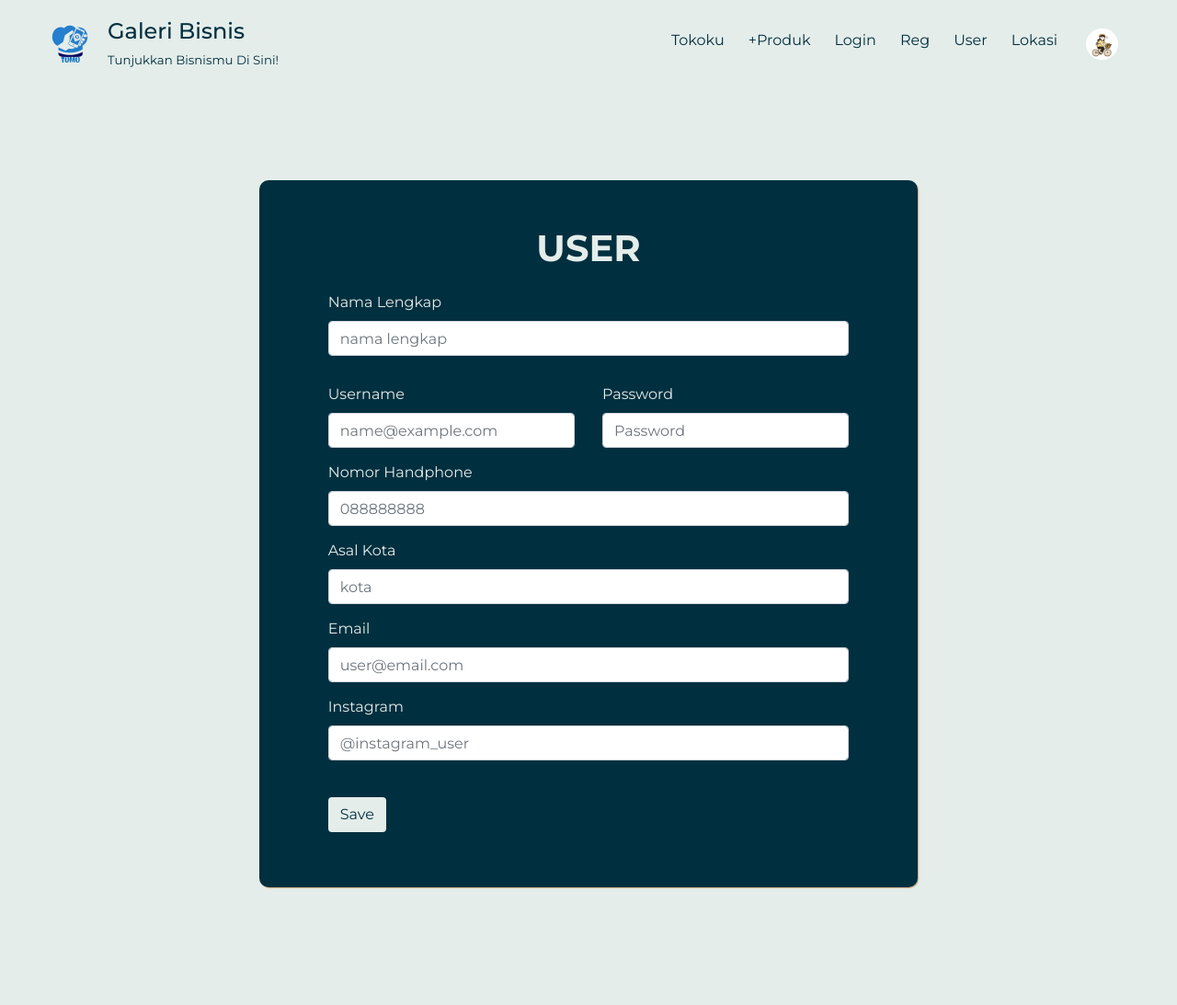
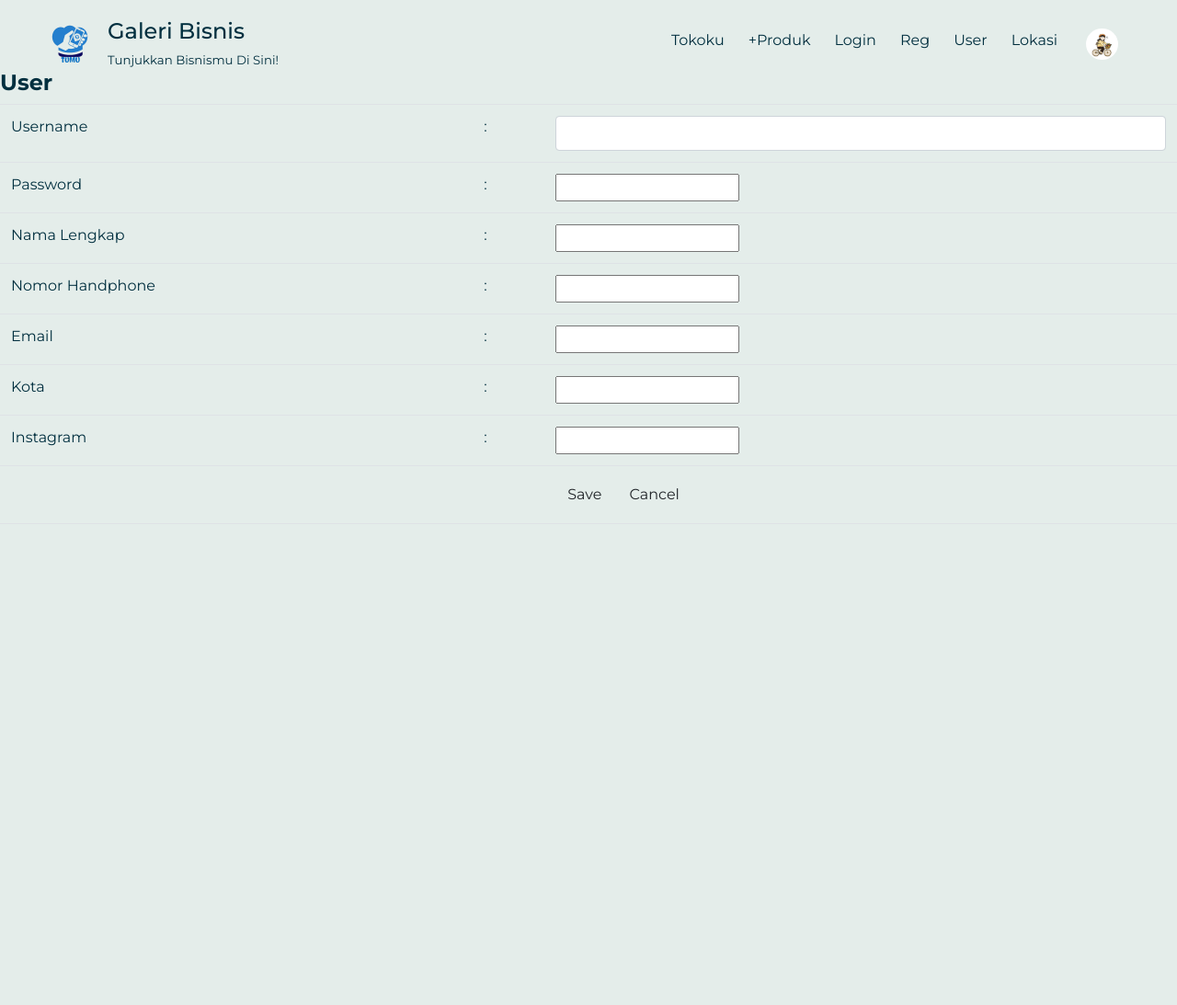
Before and after one commit to khonsa-mutmainnah/TumuGaleriBisnis, a PHP site: page /index.php?p=user in a window 1280 px wide. Shown: the whole page at 92% size. After the commit the page ends 544 px from the top, so only its background shows below. Run offline with PHP 8.4, Linux system fonts and the light colour scheme.

Commit message:
Membenarkan yang error

```diff
--- a/class/class.User.php
+++ b/class/class.User.php
@@ -1,33 +1,21 @@
 <?php
+class User extends Connection
+{
+    private $username = "";
+    private $password = "";
+    private $nama = "";
+    private $no_hp = "";
+    private $email = "";
+    private $kota = "";
+    private $role = "";
+    private $instagram_user = "";
+    private $foto = "";
+    private $hasil = false;
+    private $message = "";
 
-class User extends connection{
-    private $username = '';
-    private $password = '';
-    private $nama = '';
-    private $email = '';
-    private $no_hp = '';
-    private $kota = '';
-    private $instagram_user = '';
-    private $foto = '';
-    private $role = '';
-    private $hasil= false;
-    private $message= '';
-
-    // //User Contructor
-    // public function __construct(){
-    //     $this->username = $username;
-    //     $this->password = $password;
-    //     $this->nama = $nama;
-    //     $this->email = $email;
-    //     $this->no_hp = $no_hp;
-    //     $this->kota = $kota;
-    //     $this->role = $role;
-    // }
-
-    //Get Automatic
-    public function __get($atribute){
-        if(property_exists($this, $atribute))
-        {
+    public function __get($atribute)
+    {
+        if (property_exists($this, $atribute)) {
             return $this->$atribute;
         }
     }
@@ -39,80 +27,84 @@
         }
     }
 
-    public function AddUser(){
-        $sql = "INSERT INTO user(username, password, nama, email, no_hp, kota, foto, instagram_user, role)
-                VALUES ('$this->username', '$this->password', '$this->nama', '$this->email', '$this->no_hp', '$this->kota', '$this->foto','$this->instagram_user', '$this->role')";
-                $this->hasil=mysqli_query($this->connection, $sql);
+    public function AddUser()
+    {
+        $sql = "INSERT INTO user (username, password, nama, no_hp, email, kota, role, instagram_user, foto)
+        VALUES ('$this->username', '$this->password', '$this->nama', '$this->no_hp', '$this->email', '$this->kota', '$this->role', '$this->instagram_user', '$this->foto')";
+        $this->hasil = mysqli_query($this->connection, $sql);
 
-        if($this->hasil)
-            $this->message='user berhasil ditambahkan!';
+        if ($this->hasil)
+            $this->message = 'Data berhasil ditambahkan';
         else
-            $this->message='user gagal ditambahkan';
+            $this->message = 'Data gagal ditambahkan';
     }
 
-    public function UpdateUser(){
+    public function UpdateUser()
+    {
         $sql = "UPDATE user
-                SET password = '$this->password', nama = '$this->nama', email = '$this->email', no_hp = '$this->no_hp', kota = '$this->kota', foto = '$this->foto', instagram_user = '$this->instagram_user', role = '$this->role'
-                WHERE username = '$this->username'";
+        SET password ='$this->password', nama = '$this->nama', no_hp = '$this->no_hp', email = '$this->email', kota = '$this->kota', role = '$this->role', instagram_user = '$this->instagram_user', foto = '$this->foto'
+        WHERE username = '$this->username'";
 
         $this->hasil = mysqli_query($this->connection, $sql);
-        if($this->hasil)
-            $this->message='Data berhasil diupdate!';
+        if ($this->hasil)
+            $this->message = 'Data berhasil diubah!';
         else
-            $this->message='Data gagal diupdate';
+            $this->message = 'Data gagal diubah!';
     }
 
-    public function DeleteUser(){
-        $sql = "DELETE FROM user WHERE username='$this->username'";
+
+    public function DeleteUser()
+    {
+        $sql = "DELETE FROM user WHERE username = '$this->username'";
+
         $this->hasil = mysqli_query($this->connection, $sql);
 
-        if($this->hasil)
-            $this->message='user berhasil dihapus!';
+        if ($this->hasil)
+            $this->message = 'Data berhasil dihapus';
         else
-            $this->message='user gagal dihapus';
+            $this->message = 'Data gagal dihapus';
     }
+    public function SelectAllUser()
+    {
+        $sql = "SELECT * FROM user";
+        $result = mysqli_query($this->connection, $sql);
+        $arrResult = array();
+        $cnt = 0;
 
-    public function SelectAllUser(){
-        $sql="SELECT * FROM user";
-        $result = mysqli_query($this->connection, $sql);
-        $arrResult= Array();
-        $cnt=0;
-
-        if(mysqli_num_rows($result)>0){
-            while ($data=mysqli_fetch_Array($result)){
+        if (mysqli_num_rows($result) > 0) {
+            while ($data = mysqli_fetch_array($result)) {
                 $objUser = new User();
                 $objUser->username = $data['username'];
                 $objUser->password = $data['password'];
                 $objUser->nama = $data['nama'];
+                $objUser->no_hp = $data['no_hp'];
                 $objUser->email = $data['email'];
-                $objUser->no_hp = $data['no_hp'];
                 $objUser->kota = $data['kota'];
                 $objUser->role = $data['role'];
-                $arrResult[$cnt]=$objUser;
+                $objUser->instagram_user = $data['instagram_user'];
+                $objUser->foto = $data['foto'];
+                $arrResult[$cnt] = $objUser;
                 $cnt++;
             }
         }
         return $arrResult;
     }
+    public function SelectOneUser()
+    {
+        $sql = "SELECT * FROM user WHERE username='$this->username'";
+        $resultOne = mysqli_query($this->connection, $sql);
+        if (mysqli_num_rows($resultOne) == 1) {
+            $this->hasil = true;
 
-    public function SelectOneUser(){
-        $sql="SELECT* FROM user WHERE username='$this->username'";
-        $resultOne = mysqli_query($this->connection, $sql);
-
-        if(mysqli_num_rows($resultOne)==1){
-            $this->hasil=true;
-
-            $data=mysqli_fetch_Assoc($resultOne);
-            $objUser->username = $data['username'];
-            $objUser->password = $data['password'];
-            $objUser->nama = $data['nama'];
-            $objUser->email = $data['email'];
-            $objUser->no_hp = $data['no_hp'];
-            $objUser->kota = $data['kota'];
-            $objUser->instagram_user = $data['instagram_user'];
-            $objUser->foto = $data['foto'];
-            $objUser->role = $data['role'];
+            $data = mysqli_fetch_assoc($resultOne);
+            $this->password = $data['password'];
+            $this->nama = $data['nama'];
+            $this->no_hp = $data['no_hp'];
+            $this->email = $data['email'];
+            $this->kota = $data['kota'];
+            $this->role = $data['role'];
+            $this->instagram_user = $data['instagram_user'];
+            $this->foto = $data['foto'];
         }
     }
 }
-?>
--- a/pages/delete-user.php
+++ b/pages/delete-user.php
@@ -3,7 +3,7 @@
 
     if(isset($_GET['username'])){
         $objUser = new User();
-        $objUser->id_toko = $_GET['username'];
+        $objUser->username = $_GET['username'];
         $objUser->DeleteUser();
         echo "<script> alert('$objUser->message'); </script>";
         echo "<script>window.location = 'index.php?p=userlist'</script>";
--- a/pages/user.php
+++ b/pages/user.php
@@ -2,17 +2,17 @@
     require_once ('./class/class.User.php');
     $objUser= new User();
     if (isset ($_POST['btnSubmit'])){
-      $objUser->username= $_POST['username'];
-      $objUser->password= $_POST['password'];
-      $objUser->nama= $_POST['nama'];
-      $objUser->email= $_POST['email'];
-      $objUser->no_hp= $_POST['no_hp'];
-      $objUser->kota= $_POST['kota'];
-      $objUser->foto= $_POST['foto'];
-      $objUser->role= $_POST['role'];
-      $objUser->instagram_user= $_POST['instagram_user'];
+      $objUser->username = $_POST['username'];
+      $objUser->password = $_POST['password'];
+      $objUser->nama = $_POST['nama'];
+      $objUser->no_hp = $_POST['no_hp'];
+      $objUser->email = $_POST['email'];
+      $objUser->kota = $_POST['kota'];
+      $objUser->role = $_POST['role'];
+      $objUser->instagram_user = $_POST['instagram_user'];
+      $objUser->foto = $_POST['foto'];
 
-      if(isset($_GET['username'])){
+      if(isset ($_GET['username'])){
         $objUser->username= $_GET['username'];
         $objUser->UpdateUser();
       }
@@ -30,7 +30,63 @@
     }
 ?>
 
-<div class="user">
+<h4 class="title">
+<span class="text"><strong>User</strong></span>
+</h4>
+<form action="" method="post">
+<table class="table">
+<tr>
+<td>Username</td>
+<td>:</td>
+<td><input type="text" class="form-control" name="username"
+value="<?php echo $objUser->username; ?>"></td>
+</tr>
+<tr>
+<td>Password</td>
+<td>:</td>
+<td><input type="password" class="formcontrol" username="password" name="password"
+value="<?php echo $objUser->password; ?>"></td>
+</tr>
+<tr>
+<td>Nama Lengkap</td>
+<td>:</td>
+<td><input type="text" class="formcontrol" username="nama" name="nama"
+value="<?php echo $objUser->nama; ?>"></td>
+</tr>
+<tr>
+<td>Nomor Handphone</td>
+<td>:</td>
+<td><input type="text" class="formcontrol" username="no_hp" name="no_hp"
+value="<?php echo $objUser->nama; ?>"></td>
+</tr>
+<tr>
+<td>Email</td>
+<td>:</td>
+<td><input type="text" class="formcontrol" username="email" name="email"
+value="<?php echo $objUser->email; ?>"></td>
+</tr>
+<tr>
+<td>Kota</td>
+<td>:</td>
+<td><input type="text" class="formcontrol" username="kota" name="kota"
+value="<?php echo $objUser->kota; ?>"></td>
+</tr>
+<tr>
+<td>Instagram</td>
+<td>:</td>
+<td><input type="text" class="formcontrol" username="instagram_user" name="instagram_user"
+value="<?php echo $objUser->instagram_user; ?>"></td>
+</tr>
+
+<tr>
+<td colspan="2"></td>
+<td><input type="submit" class="btn btnsuccess" value="Save" name="btnSubmit">
+<a href="index.php?p=userlist" class="btn btnwarning">Cancel</a></td>
+</tr>
+</table>
+</form>
+
+<!-- <div class="user">
     <div class="container col-lg-7">
       <form form action="" method="post" class="register-form">
         <h4 class="title text-center fs-1 fw-bolder" >USER</h4>
@@ -71,4 +127,4 @@
         </div>
       </form>
     </div>
-</div>
+</div> -->
```
Also changed, not shown: pages/userlist.php (+4 -4 lines).
